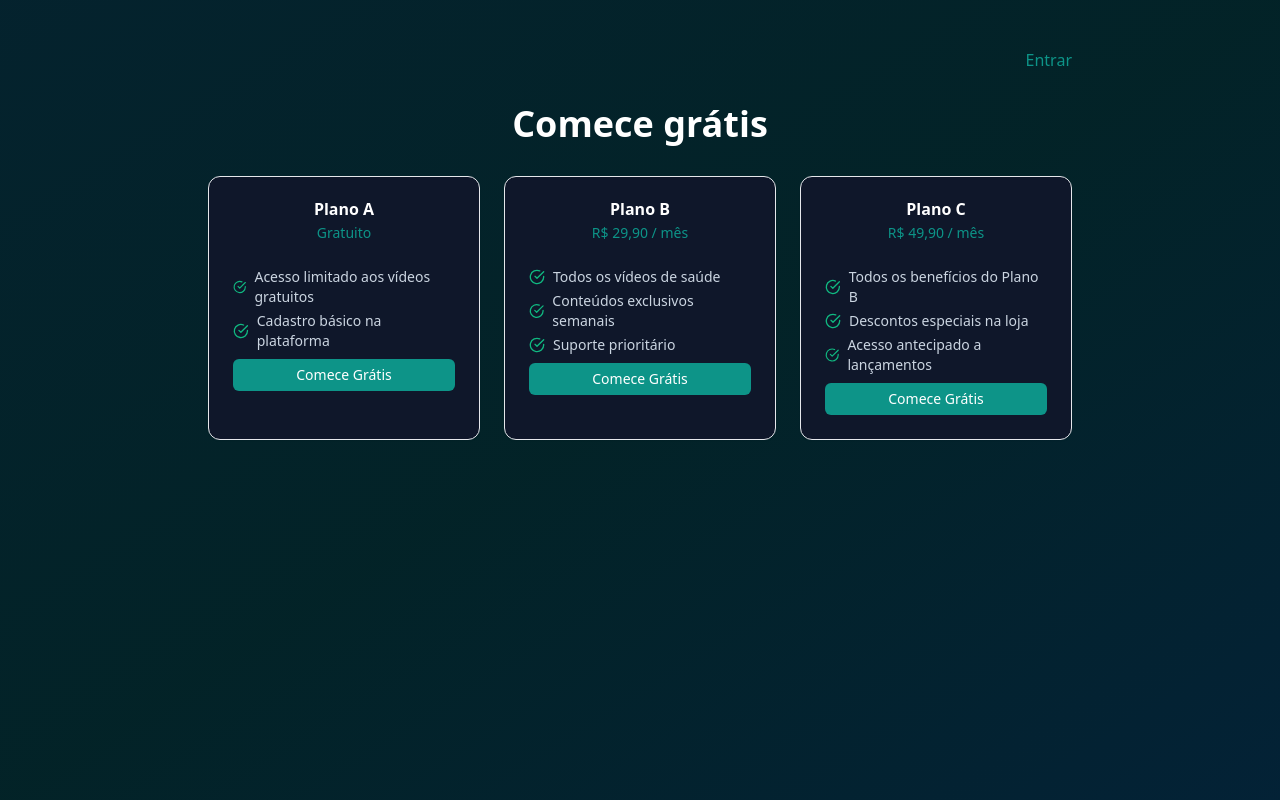
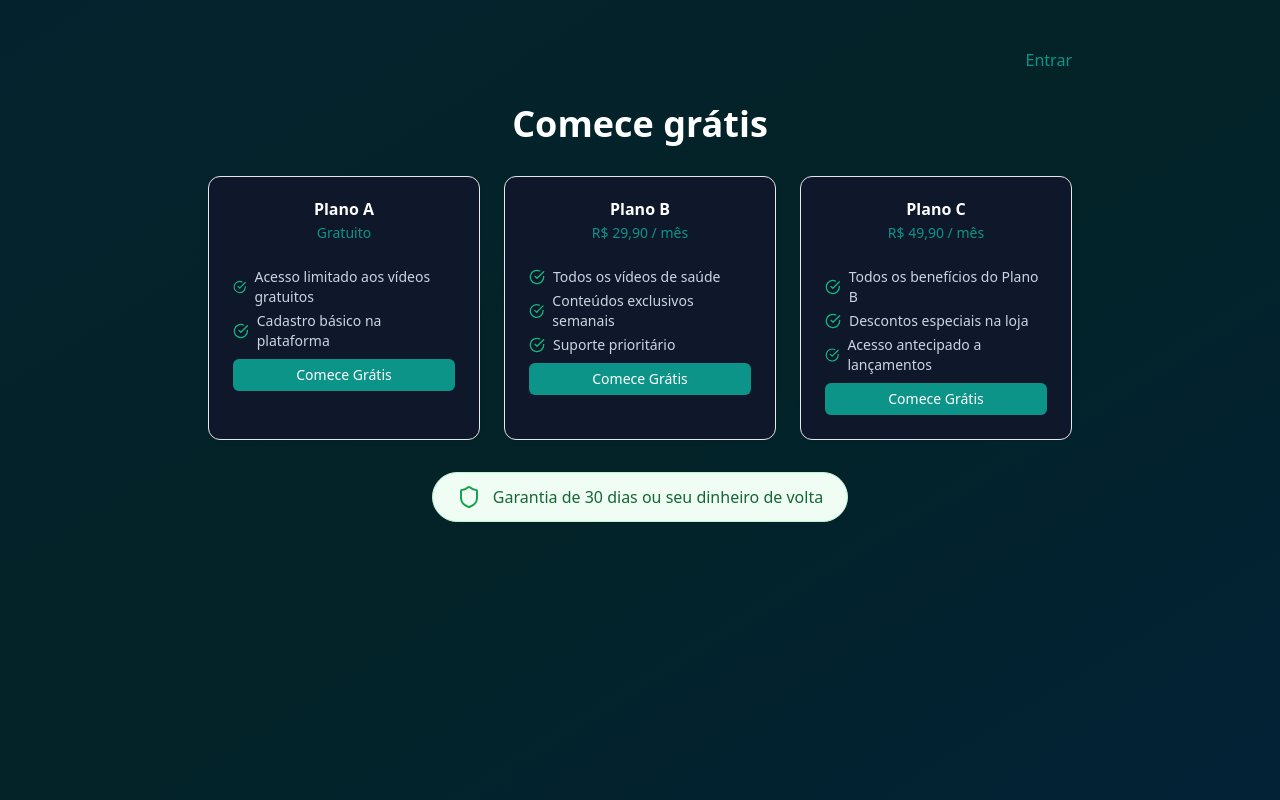
Before and after one commit to Seven-D7/SeuAuge-sys, a React (Vite) app: page / in a window 1280 px wide. Built offline with nearby package versions, Linux system fonts and the light colour scheme; no server answers.

Commit message:
Add guarantee section and fix JSX structure

```diff
--- a/src/pages/Home.tsx
+++ b/src/pages/Home.tsx
@@ -3,7 +3,7 @@ import { Link, Navigate, useNavigate } from 'react-router-dom';
 import { PLANS } from '../data/plans';
 import { Button } from '../components/ui/button';
 import { Card, CardContent, CardDescription, CardHeader, CardTitle } from '../components/ui/card';
-import { CheckCircle } from 'lucide-react';
+import { CheckCircle, Shield } from 'lucide-react';
 import { useAuth } from '../contexts/AuthContext';
 
 const Home: React.FC = () => {
@@ -55,6 +55,13 @@ const Home: React.FC = () => {
             </Card>
           ))}
         </div>
+        {/* Garantia */}
+        <div className="text-center mt-12">
+          <div className="inline-flex items-center gap-3 bg-green-50 border border-green-200 rounded-full px-6 py-3">
+            <Shield className="w-6 h-6 text-green-600" />
+            <span className="text-green-800 font-medium">Garantia de 30 dias ou seu dinheiro de volta</span>
+          </div>
+        </div>
       </div>
     </div>
   );
```
